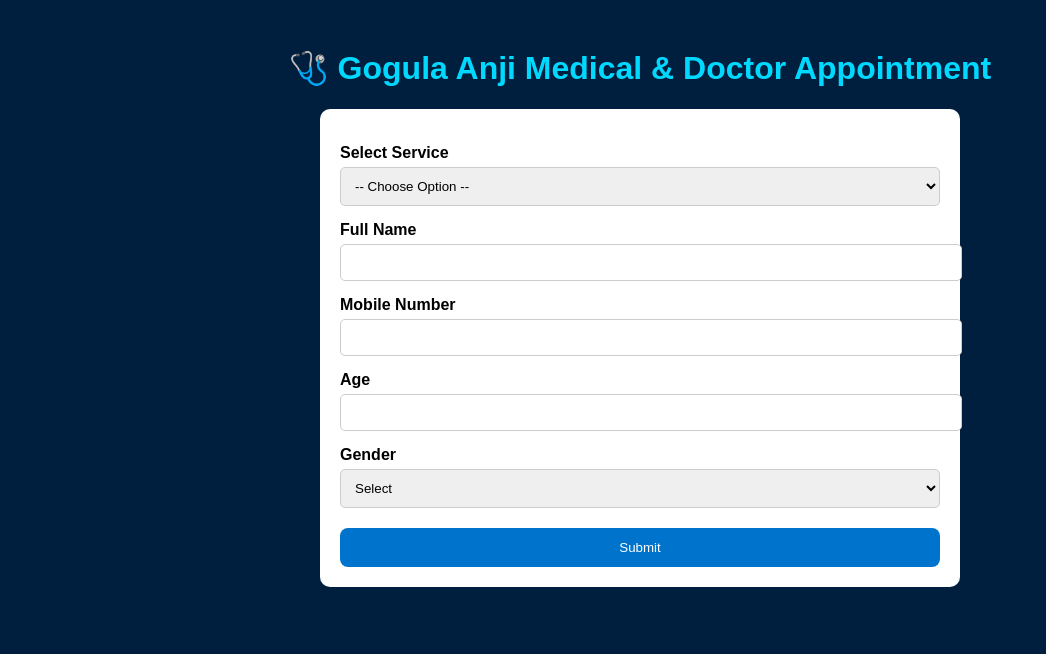
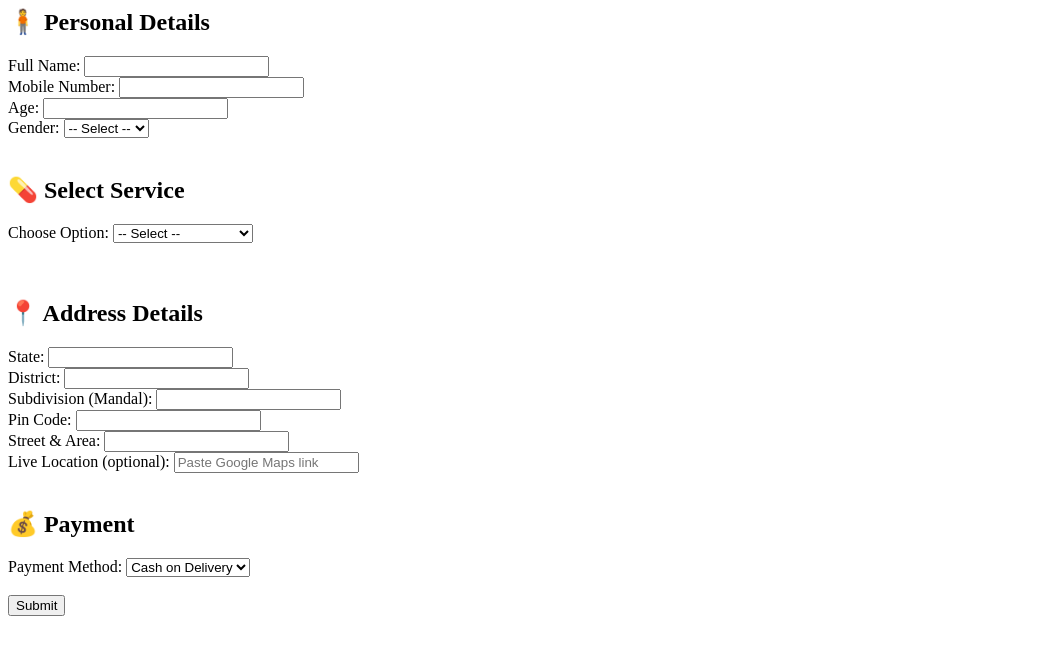
Before and after one commit to GogulaAnji/gogula-anji-worlds, a plain HTML site: page index.html in a window 1280 px wide. Shown: the whole page, without its empty margins (0-1046 px from the left). Drawn offline with Linux system fonts and the light colour scheme.

Commit message:
Update index.html

```diff
--- a/index.html
+++ b/index.html
@@ -1,149 +1,95 @@
-<!DOCTYPE html>
-<html lang="en">
-<head>
-  <meta charset="UTF-8" />
-  <meta name="viewport" content="width=device-width, initial-scale=1.0" />
-  <title>Gogula Anji Worlds - Medical & Appointments</title>
-  <style>
-    body {
-      font-family: Arial, sans-serif;
-      background: #001f3f;
-      color: white;
-      padding: 20px;
-    }
-    h1 {
-      text-align: center;
-      color: #00d9ff;
-    }
-    form {
-      background: white;
-      color: black;
-      padding: 20px;
-      border-radius: 10px;
-      max-width: 600px;
-      margin: auto;
-    }
-    .hidden {
-      display: none;
-    }
-    label {
-      font-weight: bold;
-      display: block;
-      margin-top: 15px;
-    }
-    input, select, textarea {
-      width: 100%;
-      padding: 10px;
-      margin-top: 5px;
-      border-radius: 5px;
-      border: 1px solid #ccc;
-    }
-    button {
-      background: #0074cc;
-      color: white;
-      border: none;
-      padding: 12px;
-      border-radius: 8px;
-      margin-top: 20px;
-      cursor: pointer;
-      width: 100%;
-    }
-  </style>
-</head>
-<body>
-  <h1>🩺 Gogula Anji Medical & Doctor Appointment</h1>
 <form action="https://formsubmit.co/anjigogula27@gmail.com" method="POST">
-    <!-- Hidden for Google Sheet integration -->
-    <input type="hidden" name="_next" value="https://gogulaanji.github.io/gogula-anji-worlds/thank-you.html">
-    <input type="hidden" name="_captcha" value="false">
-
-    <label for="service">Select Service</label>
-    <select id="service" name="Service" required onchange="toggleService(this.value)">
-      <option value="">-- Choose Option --</option>
-      <option value="Medicine">Medicine Order</option>
-      <option value="Doctor">Doctor Appointment</option>
-    </select>
-
-    <!-- Common Fields -->
-    <label for="name">Full Name</label>
-    <input type="text" name="Name" required>
-
-    <label for="mobile">Mobile Number</label>
-    <input type="tel" name="Mobile" pattern="[0-9]{10}" required>
-
-    <label for="age">Age</label>
-    <input type="number" name="Age" required>
-
-    <label for="gender">Gender</label>
-    <select name="Gender" required>
-      <option value="">Select</option>
+  <h2>🧍 Personal Details</h2>
+  <label>Full Name: <input type="text" name="name" required></label><br>
+  <label>Mobile Number: <input type="tel" name="mobile" required></label><br>
+  <label>Age: <input type="number" name="age" required></label><br>
+  <label>Gender:
+    <select name="gender" required>
+      <option value="">-- Select --</option>
       <option>Male</option>
       <option>Female</option>
       <option>Other</option>
     </select>
+  </label><br><br>
 
-    <!-- Medicine Section -->
-    <div id="medicineFields" class="hidden">
-      <label>Category</label>
-      <select name="Tablet Category">
+  <h2>💊 Select Service</h2>
+  <label>Choose Option:
+    <select name="service" id="serviceType" onchange="toggleServiceFields()" required>
+      <option value="">-- Select --</option>
+      <option value="Medical">Medical Order</option>
+      <option value="Doctor">Doctor Appointment</option>
+    </select>
+  </label><br><br>
+
+  <div id="medicalFields" style="display:none;">
+    <label>Medicine Category:
+      <select name="category" id="categorySelect" onchange="toggleOtherCategory()" required>
+        <option value="">-- Select --</option>
+        <option>Cold & Cough</option>
         <option>Fever</option>
-        <option>Cold</option>
-        <option>Pain</option>
+        <option>Pain Relief</option>
+        <option>Allergy</option>
+        <option>Digestive</option>
         <option>Other</option>
       </select>
+    </label><br>
 
-      <label>Tablet Name</label>
-      <select name="Tablet Name" id="tabletDropdown" onchange="showOtherTablet(this)">
-        <option>Paracetamol</option>
-        <option>Histac</option>
-        <option>Montair LC</option>
-        <option>Citrazine</option>
-        <option>Other</option>
-      </select>
-      <input type="text" name="Other Tablet" id="otherTablet" placeholder="Enter tablet name" class="hidden">
-
-      <label>Quantity</label>
-      <input type="number" name="Quantity" min="1">
-
-      <label>Delivery Address</label>
-      <textarea name="Delivery Address" required placeholder="State, District, Mandal, PIN, Street, Area, etc."></textarea>
-
-      <label>Payment Mode</label>
-      <select name="Payment Mode">
-        <option>UPI</option>
-        <option>PhonePe</option>
-        <option>GPay</option>
-        <option>Cash on Delivery</option>
-      </select>
+    <div id="otherCategoryDiv" style="display:none;">
+      <label>Enter Category: <input type="text" name="custom_category"></label><br>
     </div>
 
-    <!-- Doctor Section -->
-    <div id="doctorFields" class="hidden">
-      <label>Select Doctor</label>
-      <select name="Doctor">
-        <option>Dr. Ramesh Babu (9:30am - 6:30pm, Sun Off)</option>
+    <label>Medicine Name:
+      <select name="medicine">
+        <option>Paracetamol</option>
+        <option>Montelukast</option>
+        <option>Sinarest</option>
+        <option>Dolopar</option>
+        <option>Citrazine</option>
+        <option>Others</option>
       </select>
+    </label><br>
+  </div>
 
-      <label>Preferred Time</label>
-      <input type="time" name="Preferred Time">
+  <div id="doctorFields" style="display:none;">
+    <p><strong>Doctor:</strong> Dr. Ramesh Babu (RMB) - 9:30 AM to 6:30 PM (Sunday closed)</p>
+    <label>Preferred Appointment Time: <input type="time" name="appointment_time"></label><br>
+  </div>
 
-      <label>Symptoms or Notes</label>
-      <textarea name="Symptoms" placeholder="Mention your problem briefly..."></textarea>
-    </div>
+  <br><h2>📍 Address Details</h2>
+  <label>State: <input type="text" name="state" required></label><br>
+  <label>District: <input type="text" name="district" required></label><br>
+  <label>Subdivision (Mandal): <input type="text" name="mandal" required></label><br>
+  <label>Pin Code: <input type="number" name="pincode" required></label><br>
+  <label>Street & Area: <input type="text" name="street_area" required></label><br>
+  <label>Live Location (optional): <input type="url" name="live_location" placeholder="Paste Google Maps link"></label><br>
+
+  <br><h2>💰 Payment</h2>
+  <label>Payment Method:
+    <select name="payment" required>
+      <option>Cash on Delivery</option>
+      <option>Google Pay</option>
+      <option>PhonePe</option>
+      <option>Paytm</option>
+      <option>Others</option>
+    </select>
+  </label><br><br>
+
+  <!-- Hidden: redirect after submit -->
+  <input type="hidden" name="_next" value="https://gogulaanji.github.io/gogula-anji-worlds/thank-you.html">
+  <input type="hidden" name="_captcha" value="false">
 
   <button type="submit">Submit</button>
 </form>
 
 <script>
-    function toggleService(value) {
-      document.getElementById('medicineFields').classList.toggle('hidden', value !== 'Medicine');
-      document.getElementById('doctorFields').classList.toggle('hidden', value !== 'Doctor');
+  function toggleServiceFields() {
+    const service = document.getElementById('serviceType').value;
+    document.getElementById('medicalFields').style.display = service === 'Medical' ? 'block' : 'none';
+    document.getElementById('doctorFields').style.display = service === 'Doctor' ? 'block' : 'none';
   }
 
-    function showOtherTablet(select) {
-      const isOther = select.value === 'Other';
-      document.getElementById('otherTablet').classList.toggle('hidden', !isOther);
+  function toggleOtherCategory() {
+    const category = document.getElementById('categorySelect').value;
+    document.getElementById('otherCategoryDiv').style.display = category === 'Other' ? 'block' : 'none';
   }
 </script>
-</body>
-</html>
```
Lines whose indentation alone changed are shown as unchanged.
